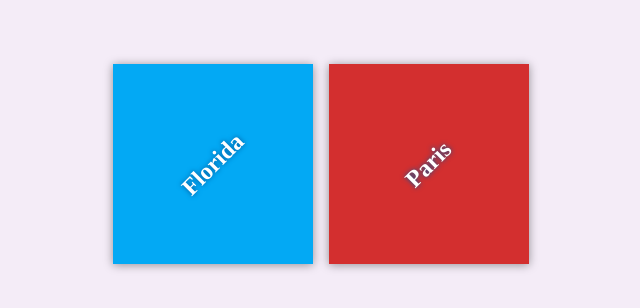
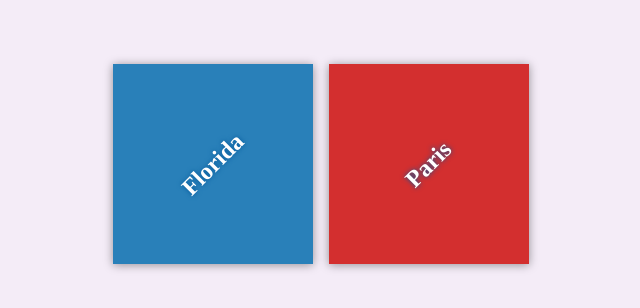
Before and after one commit to thDGears/my-travel-plans, a plain HTML site: page index.html in a window 1280 px wide. Shown: the part 236-544 px from the top of the page, without its empty margins (319-959 px from the left). Drawn offline with Linux system fonts and the light colour scheme.

Commit message:
Update destination's color

```diff
--- a/css/app.css
+++ b/css/app.css
@@ -53,7 +53,7 @@
 }
 
 #florida {
-    background-color: #03a9f4;
+    background-color: #2980b9;
 }
 
 #paris {
```
